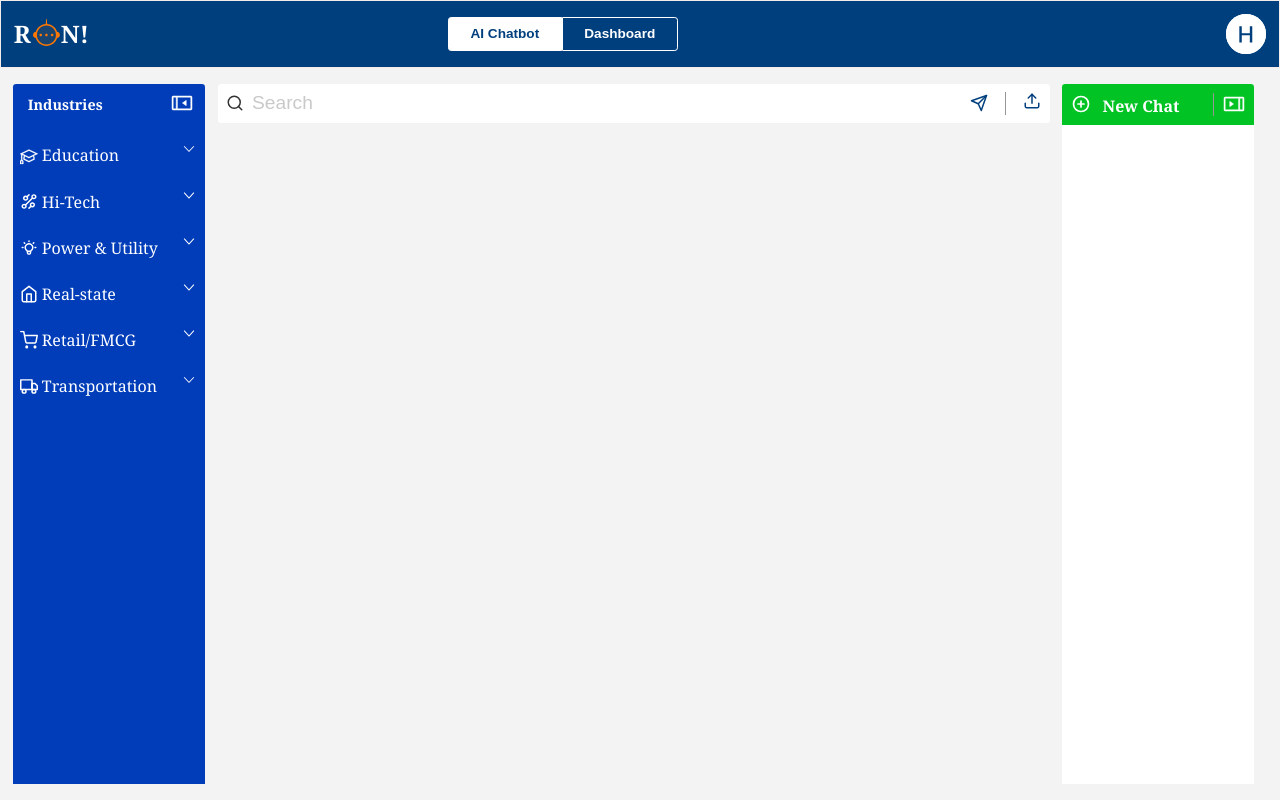
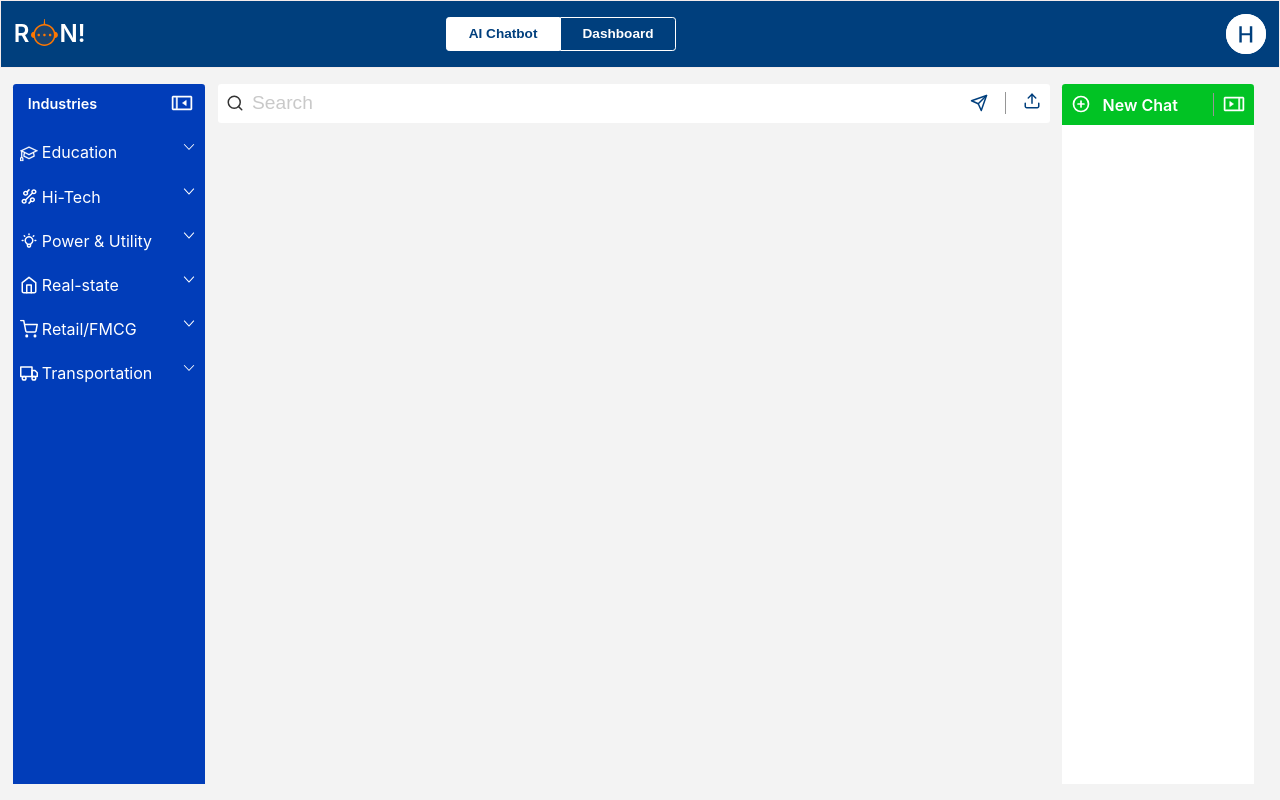
Before and after one commit to sanjeev74kr/AI-Chatbot, a React (Create React App) app: page / in a window 1280 px wide. Built offline with nearby package versions, Linux system fonts and the light colour scheme.

Commit message:
refactor:change download

```diff
--- a/src/components/Chat.js
+++ b/src/components/Chat.js
@@ -394,20 +394,20 @@ function Chat() {
                                         </div>
                                         {/* <img className="clickable-icon" src="./copy-button.svg" alt="copy-button" onClick={() => handleCopy(queandans[index]?.ans.response.output_text)} /> */}
                                     </div>
-                                    <div className="bottom-conversation-part">
+
                                         <div className="conversation-bottom-button-container">
                                             <img className="conversation-section-icon" src="./speaker-icon.svg" alt="speaker-icon" />
                                             <img className="conversation-section-icon" src="./copy-button.svg" alt="copy-button" onClick={() => handleCopy(queandans[index]?.ans.response.output_text)} />
-                                            <img className="conversation-section-icon" src="./save-icon.svg" alt="save-icon" />
+                                            <img className="conversation-section-icon" src="./download-button.svg" alt="save-icon" />
                                             <img className="conversation-section-icon" src="./like-icon.svg" alt="like-icon" />
                                             <img className="conversation-section-icon" src="./dislike-icon.svg" alt="dislike-icon" />
                                             {/* <img src="./share-button.svg" alt="share-button" className="clickable-icon" />*/}
                                         </div>
-                                        <div className="conversation-section-icon download-button-container" onClick={() => handleDownload(userMessage.que, queandans[index]?.ans.response.output_text)} >
+                                        {/* <div className="conversation-section-icon download-button-container" onClick={() => handleDownload(userMessage.que, queandans[index]?.ans.response.output_text)} >
                                             <img className="download-button-img" src="./download-button.svg" alt="download-button" />
                                             <p className="download-button-text">Download</p>
-                                        </div>
-                                    </div>
+                                        </div> */}
+
                                 </div>
                             </div>
                         )).reverse()}
--- a/src/styles/app.css
+++ b/src/styles/app.css
@@ -14,7 +14,8 @@
   width: 100vw;
   max-width: 100vw;
   flex-direction: column;
-  font-family: Cambria, Cochin, Georgia, Times, 'Times New Roman', serif;
+  /* font-family: Cambria, Cochin, Georgia, Times, 'Times New Roman', serif; */
+  font-family: Inter;
 }
 
 
--- a/src/styles/chat.css
+++ b/src/styles/chat.css
@@ -344,7 +344,7 @@ display: flex;
   padding: 0.5%;
 }
 
-.download-button-container{
+/* .download-button-container{
 display: flex;
 justify-content: space-around;
 width:12%;
@@ -365,7 +365,7 @@ align-items: center;
 
 .download-button-text {
   color:rgb(16, 16, 16)
-}
+} */
 
 .conversation-section-icon{
   cursor: pointer;
```
